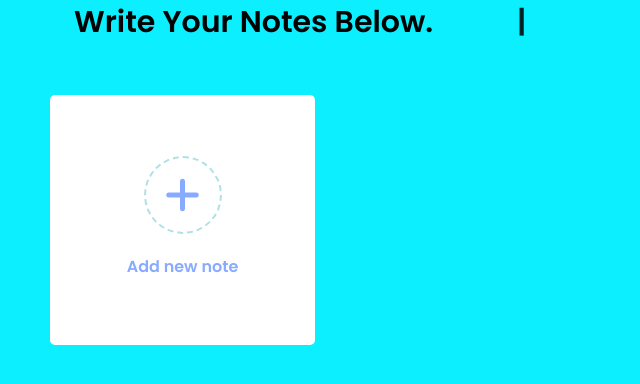
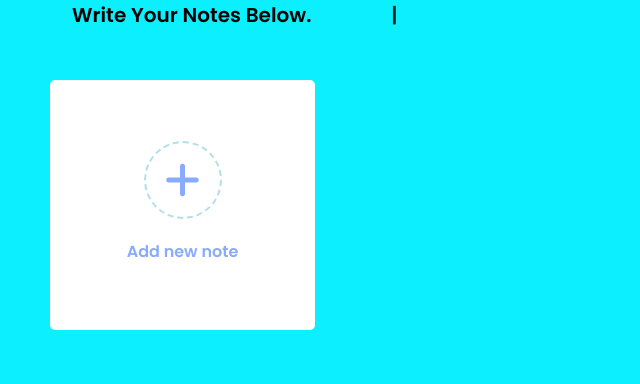
Before and after one commit to jst-manu/Notes-APP, a plain HTML site: page index.html in a window 1280 px wide. Shown: the whole page, without its empty margins (0-640 px from the left). Drawn offline with nearby package versions, Linux system fonts and the light colour scheme.

Commit message:
Update style.css

```diff
--- a/style.css
+++ b/style.css
@@ -422,10 +422,9 @@ bottom-content span {
         justify-content: center;
         margin-left: 5%;
         color: rgb(3, 3, 3);
-
-        padding: 10px 10px;
+        padding: 8px 8px;
         font-weight: 600;
-        font-size:30px ;
+        font-size:20px ;
       }
 
   }
```
